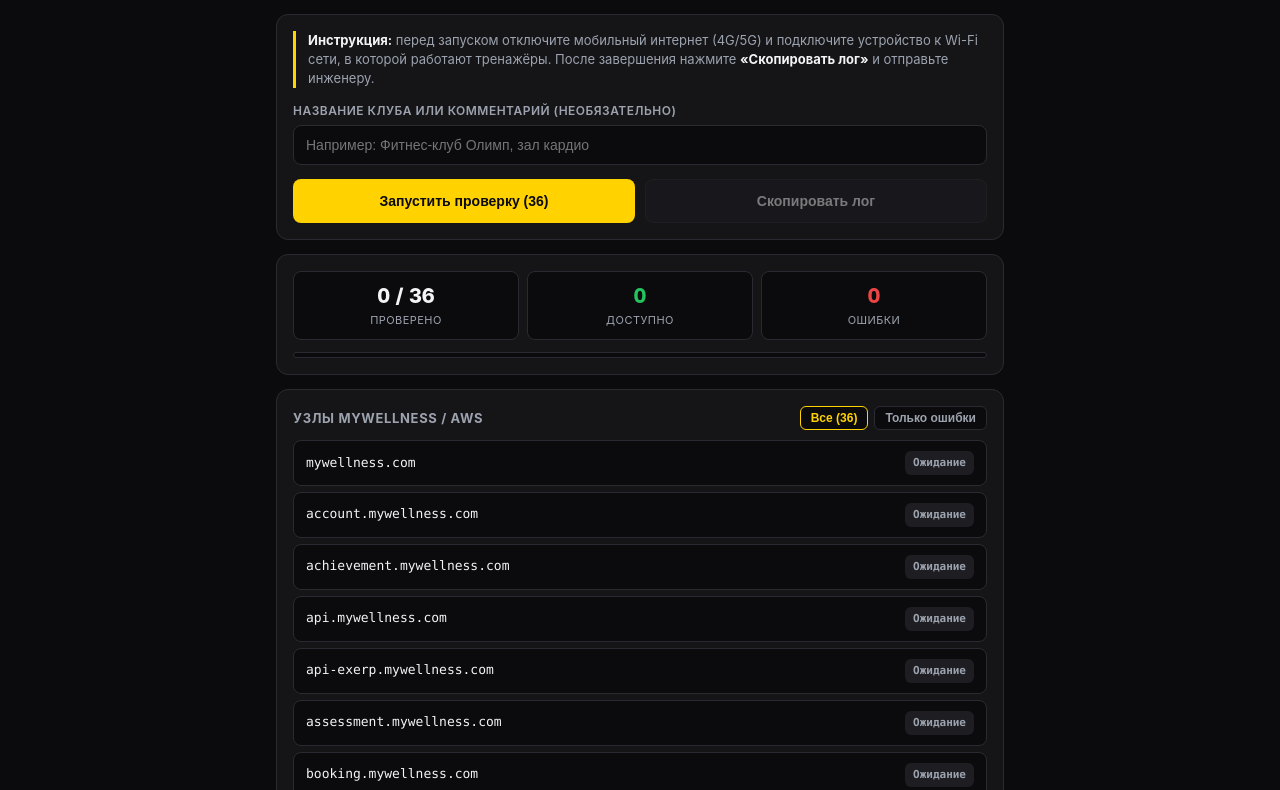
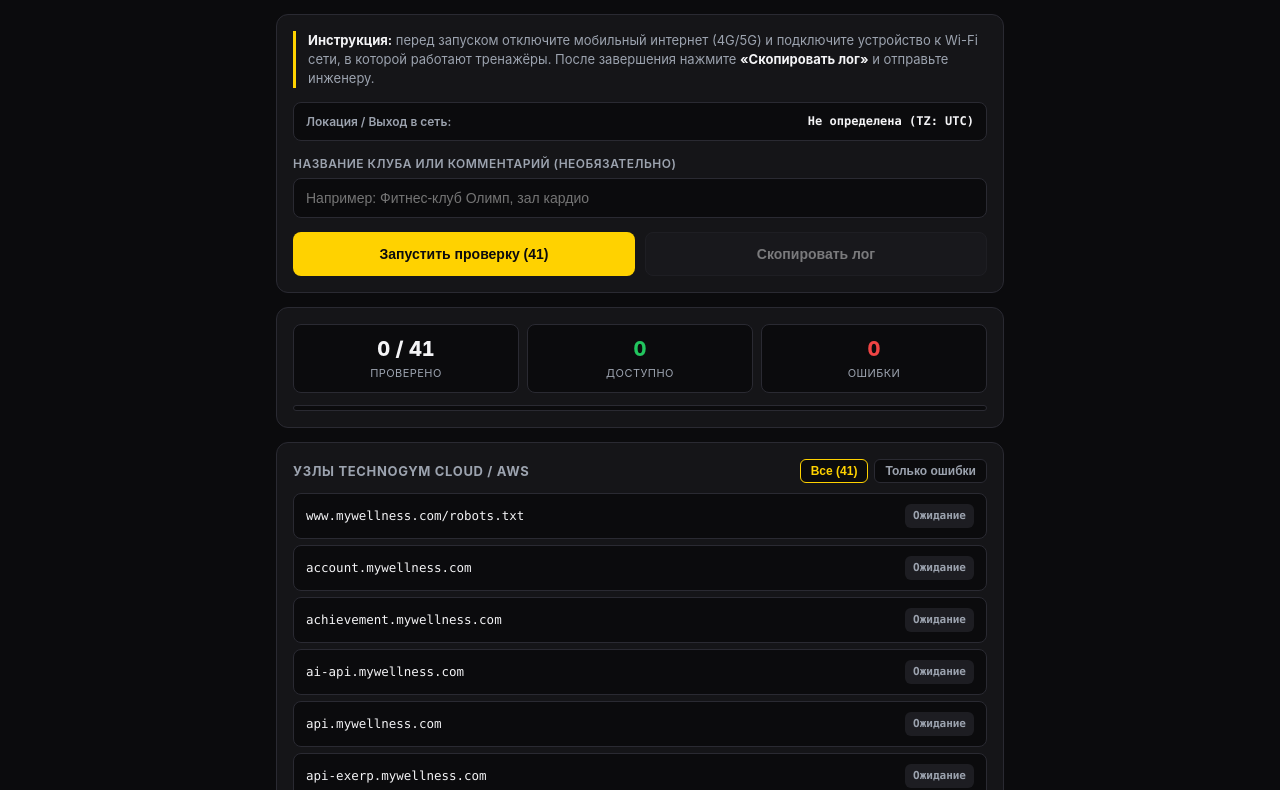
Before and after one commit to azaitsev-tg/mw-check, a plain HTML site: page index.html in a window 1280 px wide. Shown: the part 57-847 px from the top of the page. Drawn offline with Linux system fonts and the light colour scheme; no server answers.

Commit message:
feat(netcheck): align endpoints with TG Network Analyzer and add client GeoIP location

```diff
--- a/index.html
+++ b/index.html
@@ -109,6 +109,31 @@
 
     .notice strong {
       color: var(--text-main);
+    }
+
+    .geo-strip {
+      display: flex;
+      flex-wrap: wrap;
+      align-items: center;
+      justify-content: space-between;
+      gap: 8px;
+      background: var(--bg-primary);
+      border: 1px solid var(--border);
+      border-radius: 8px;
+      padding: 10px 12px;
+      margin-bottom: 14px;
+      font-size: 12px;
+    }
+
+    .geo-label {
+      color: var(--text-muted);
+      font-weight: 600;
+    }
+
+    .geo-value {
+      font-family: ui-monospace, SFMono-Regular, Menlo, Monaco, Consolas, monospace;
+      color: var(--text-main);
+      font-weight: 600;
     }
 
     .input-group {
@@ -312,7 +337,7 @@
 
     .domain-name {
       font-family: ui-monospace, SFMono-Regular, Menlo, Monaco, Consolas, monospace;
-      font-size: 13px;
+      font-size: 12.5px;
       color: var(--text-main);
       word-break: break-all;
     }
@@ -350,7 +375,7 @@
 
     .raw-textarea {
       width: 100%;
-      height: 180px;
+      height: 200px;
       margin-top: 10px;
       background: var(--bg-primary);
       border: 1px solid var(--border);
@@ -377,7 +402,7 @@
   <header class="header">
     <div class="header-inner">
       <div class="brand">Service Report<span class="brand-dot">.</span></div>
-      <div id="versionBadge" class="header-badge">NetCheck v1.0.0</div>
+      <div id="versionBadge" class="header-badge">NetCheck v1.1.0</div>
     </div>
   </header>
 
@@ -387,13 +412,18 @@
         <strong>Инструкция:</strong> перед запуском отключите мобильный интернет (4G/5G) и подключите устройство к Wi-Fi сети, в которой работают тренажёры. После завершения нажмите <strong>«Скопировать лог»</strong> и отправьте инженеру.
       </div>
 
+      <div class="geo-strip">
+        <span class="geo-label">Локация / Выход в сеть:</span>
+        <span id="geoDisplay" class="geo-value">Определение...</span>
+      </div>
+
       <div class="input-group">
         <label class="input-label" for="clientNote">Название клуба или комментарий (необязательно)</label>
         <input type="text" id="clientNote" class="text-input" placeholder="Например: Фитнес-клуб Олимп, зал кардио">
       </div>
 
       <div class="actions">
-        <button id="startBtn" class="btn btn-primary" onclick="startDiagnostics()">Запустить проверку (36)</button>
+        <button id="startBtn" class="btn btn-primary" onclick="startDiagnostics()">Запустить проверку (41)</button>
         <button id="copyBtn" class="btn btn-secondary" onclick="copyReport()" disabled>Скопировать лог</button>
       </div>
     </section>
@@ -401,7 +431,7 @@
     <section class="card">
       <div class="stats-grid">
         <div class="stat-box">
-          <div id="statDone" class="stat-val">0 / 36</div>
+          <div id="statDone" class="stat-val">0 / 41</div>
           <div class="stat-lbl">Проверено</div>
         </div>
         <div class="stat-box">
@@ -420,9 +450,9 @@
 
     <section class="card">
       <div class="toolbar">
-        <div class="section-title">Узлы MyWellness / AWS</div>
+        <div class="section-title">Узлы Technogym Cloud / AWS</div>
         <div class="filter-pills">
-          <button id="filterAll" class="pill active" onclick="setFilter('all')">Все (36)</button>
+          <button id="filterAll" class="pill active" onclick="setFilter('all')">Все (41)</button>
           <button id="filterFail" class="pill" onclick="setFilter('fail')">Только ошибки</button>
         </div>
       </div>
@@ -434,25 +464,54 @@
       <textarea id="rawLogArea" class="raw-textarea" readonly placeholder="Запустите проверку, чтобы сформировать отчёт..."></textarea>
     </details>
 
-    <footer id="footerVersion" class="footer">Service Report Diagnostics · v1.0.0</footer>
+    <footer id="footerVersion" class="footer">Service Report Diagnostics · v1.1.0</footer>
   </main>
 
   <script>
-    var APP_VERSION = "v1.0.0";
+    var APP_VERSION = "v1.1.0";
 
-    var DOMAINS = [
-      "mywellness.com", "account.mywellness.com", "achievement.mywellness.com",
-      "api.mywellness.com", "api-exerp.mywellness.com", "assessment.mywellness.com",
-      "booking.mywellness.com", "calendar.mywellness.com", "challenges.mywellness.com",
-      "cms.mywellness.com", "coach.mywellness.com", "comm.mywellness.com",
-      "contentrelease.mywellness.com", "core.mywellness.com", "eam.mywellness.com",
-      "eam-api.mywellness.com", "enterprise.mywellness.com", "leaderboards.mywellness.com",
-      "meet.mywellness.com", "oid.mywellness.com", "pay.mywellness.com",
-      "races.mywellness.com", "reporting.mywellness.com", "services.mywellness.com",
-      "storeapi.mywellness.com", "training.mywellness.com", "ud.mywellness.com",
-      "workout.mywellness.com", "fuse.mywellness.com", "iotcore.mywellness.com",
-      "onedevice-api.technogym.com", "amazonaws.com", "facebook.com",
-      "fbcdn.net", "google-analytics.com", "googleapis.com"
+    var ENDPOINTS = [
+      "https://www.mywellness.com/robots.txt",
+      "https://account.mywellness.com",
+      "https://achievement.mywellness.com",
+      "https://ai-api.mywellness.com",
+      "https://api.mywellness.com",
+      "https://api-exerp.mywellness.com",
+      "https://assessment.mywellness.com",
+      "https://booking.mywellness.com/say33",
+      "https://calendar.mywellness.com",
+      "https://challenges.mywellness.com",
+      "https://cms.mywellness.com",
+      "https://coach.mywellness.com",
+      "https://comm.mywellness.com",
+      "https://contentrelease.mywellness.com",
+      "https://core.mywellness.com",
+      "https://core.mywellness.com/say33",
+      "https://eam.mywellness.com",
+      "https://eam-api.mywellness.com",
+      "https://fuse.mywellness.com",
+      "https://iotcore.mywellness.com",
+      "https://leaderboards.mywellness.com",
+      "https://meet.mywellness.com",
+      "https://oid.mywellness.com",
+      "https://pay.mywellness.com",
+      "https://races.mywellness.com",
+      "https://reporting.mywellness.com",
+      "https://services.mywellness.com",
+      "https://storeapi.mywellness.com",
+      "https://training.mywellness.com",
+      "https://ud.mywellness.com",
+      "https://workout.mywellness.com",
+      "https://workout.mywellness.com/say33",
+      "https://onedevice-api.technogym.com/api/v1/status",
+      "https://www.technogym.com",
+      "https://www.worldweatheronline.com",
+      "https://google.com",
+      "https://googleapis.com",
+      "https://google-analytics.com",
+      "https://facebook.com",
+      "https://fbcdn.net",
+      "https://amazonaws.com"
     ];
 
     var results = [];
@@ -460,18 +519,109 @@
     var currentFilter = "all";
     var testTimestamp = "";
 
+    var clientGeo = {
+      location: "Не определена",
+      ip: "н/д",
+      isp: "н/д",
+      timezone: "н/д"
+    };
+
+    try {
+      clientGeo.timezone = Intl.DateTimeFormat().resolvedOptions().timeZone || "н/д";
+    } catch (e) {}
+
     document.getElementById("versionBadge").textContent = "NetCheck " + APP_VERSION;
     document.getElementById("footerVersion").textContent = "Service Report Diagnostics · " + APP_VERSION;
+    document.getElementById("startBtn").textContent = "Запустить проверку (" + ENDPOINTS.length + ")";
+    document.getElementById("filterAll").textContent = "Все (" + ENDPOINTS.length + ")";
+
+    function fetchJsonTimeout(url, ms) {
+      return new Promise(function(resolve, reject) {
+        var done = false;
+        var timer = setTimeout(function() {
+          if (!done) {
+            done = true;
+            reject(new Error("timeout"));
+          }
+        }, ms);
+
+        fetch(url, { cache: "no-store" })
+          .then(function(res) {
+            if (!res.ok) throw new Error("HTTP " + res.status);
+            return res.json();
+          })
+          .then(function(data) {
+            if (!done) {
+              done = true;
+              clearTimeout(timer);
+              resolve(data);
+            }
+          })
+          .catch(function(err) {
+            if (!done) {
+              done = true;
+              clearTimeout(timer);
+              reject(err);
+            }
+          });
+      });
+    }
+
+    function detectLocation() {
+      var geoEl = document.getElementById("geoDisplay");
+      geoEl.textContent = "Определение...";
+
+      return fetchJsonTimeout("https://ipwho.is/?lang=ru", 4000)
+        .then(function(d) {
+          if (!d || d.success === false) throw new Error("ipwho fail");
+          var parts = [d.city, d.region, d.country].filter(Boolean);
+          clientGeo.location = parts.join(", ") || "Не определена";
+          clientGeo.ip = d.ip || "н/д";
+          clientGeo.isp = (d.connection && (d.connection.isp || d.connection.org)) || "н/д";
+        })
+        .catch(function() {
+          return fetchJsonTimeout("https://get.geojs.io/v1/ip/geo.json", 4000)
+            .then(function(d) {
+              var parts = [d.city, d.region, d.country].filter(Boolean);
+              clientGeo.location = parts.join(", ") || "Не определена";
+              clientGeo.ip = d.ip || "н/д";
+              clientGeo.isp = d.organization_name || "н/д";
+            });
+        })
+        .catch(function() {
+          return fetchJsonTimeout("https://ipapi.co/json/", 4000)
+            .then(function(d) {
+              if (d && d.error) throw new Error("ipapi limit");
+              var parts = [d.city, d.region, d.country_name].filter(Boolean);
+              clientGeo.location = parts.join(", ") || "Не определена";
+              clientGeo.ip = d.ip || "н/д";
+              clientGeo.isp = d.org || "н/д";
+            });
+        })
+        .catch(function() {
+          clientGeo.location = "Не определена (TZ: " + clientGeo.timezone + ")";
+        })
+        .then(function() {
+          var summary = clientGeo.location;
+          if (clientGeo.ip !== "н/д") {
+            summary += " · " + clientGeo.ip;
+          }
+          geoEl.textContent = summary;
+          document.getElementById("rawLogArea").value = buildReportText();
+        });
+    }
 
     function initList() {
       var container = document.getElementById("domainList");
       container.innerHTML = "";
       results = [];
 
-      for (var i = 0; i < DOMAINS.length; i++) {
-        var domain = DOMAINS[i];
+      for (var i = 0; i < ENDPOINTS.length; i++) {
+        var url = ENDPOINTS[i];
+        var label = url.replace(/^https?:\/\//, "");
         results.push({
-          domain: domain,
+          url: url,
+          label: label,
           status: "idle",
           detail: "Ожидание",
           ms: null
@@ -481,7 +631,7 @@
         row.className = "domain-item";
         row.id = "row-" + i;
         row.innerHTML =
-          '<span class="domain-name">' + domain + '</span>' +
+          '<span class="domain-name">' + label + '</span>' +
           '<span id="badge-' + i + '" class="badge badge-idle">Ожидание</span>';
         container.appendChild(row);
       }
@@ -508,7 +658,7 @@
 
     function checkSingle(index) {
       return new Promise(function(resolve) {
-        var domain = DOMAINS[index];
+        var targetUrl = ENDPOINTS[index];
         var badge = document.getElementById("badge-" + index);
         results[index].status = "wait";
         badge.className = "badge badge-wait";
@@ -529,7 +679,7 @@
           }
         }, timeoutMs);
 
-        fetch("https://" + domain + "/?_mwcheck=" + start, {
+        fetch(targetUrl, {
           mode: "no-cors",
           cache: "no-store"
         })
@@ -576,10 +726,10 @@
         }
       }
 
-      document.getElementById("statDone").textContent = done + " / " + DOMAINS.length;
+      document.getElementById("statDone").textContent = done + " / " + ENDPOINTS.length;
       document.getElementById("statOk").textContent = ok;
       document.getElementById("statFail").textContent = fail;
-      document.getElementById("progressFill").style.width = Math.round((done / DOMAINS.length) * 100) + "%";
+      document.getElementById("progressFill").style.width = Math.round((done / ENDPOINTS.length) * 100) + "%";
       document.getElementById("filterFail").textContent = "Только ошибки (" + fail + ")";
 
       applyFilter();
@@ -602,11 +752,14 @@
       initList();
       updateProgress();
 
+      // Обновляем GeoIP при старте теста на случай смены сети (4G -> Wi-Fi)
+      var geoPromise = detectLocation();
+
       var cursor = 0;
       var concurrency = 6;
 
       function worker() {
-        if (cursor >= DOMAINS.length) {
+        if (cursor >= ENDPOINTS.length) {
           return Promise.resolve();
         }
         var idx = cursor++;
@@ -616,7 +769,7 @@
         });
       }
 
-      var workers = [];
+      var workers = [geoPromise];
       for (var w = 0; w < concurrency; w++) {
         workers.push(worker());
       }
@@ -639,11 +792,11 @@
       for (var i = 0; i < results.length; i++) {
         var r = results[i];
         if (r.status === "ok") {
-          okList.push("[OK]   " + r.domain + " — " + r.ms + " ms");
+          okList.push("[OK]   " + r.url + " — " + r.ms + " ms");
         } else if (r.status === "fail") {
-          failList.push("[FAIL] " + r.domain + " — " + r.detail);
+          failList.push("[FAIL] " + r.url + " — " + r.detail);
         } else {
-          waitList.push("[WAIT] " + r.domain);
+          waitList.push("[WAIT] " + r.url);
         }
       }
 
@@ -658,14 +811,17 @@
         "=== SERVICE REPORT: MYWELLNESS NETCHECK (" + APP_VERSION + ") ===",
         "Дата и время: " + (testTimestamp || new Date().toLocaleString("ru-RU")),
         "Объект: " + note,
-        "Итог: Доступно " + okList.length + " из " + DOMAINS.length + " (Ошибок: " + failList.length + ")",
+        "Локация (GeoIP): " + clientGeo.location,
+        "Внешний IP / ISP: " + clientGeo.ip + " (" + clientGeo.isp + ")",
+        "Часовой пояс (Устройство): " + clientGeo.timezone,
+        "Итог: Доступно " + okList.length + " из " + ENDPOINTS.length + " (Ошибок: " + failList.length + ")",
         "Сеть (браузер): " + connInfo,
         "Устройство: " + navigator.userAgent,
         "-------------------------------------------"
       ];
 
       if (failList.length > 0) {
-        lines.push("НЕДОСТУПНЫЕ ДОМЕНЫ (" + failList.length + "):");
+        lines.push("НЕДОСТУПНЫЕ УЗЛЫ (" + failList.length + "):");
         for (var f = 0; f < failList.length; f++) {
           lines.push(failList[f]);
         }
@@ -673,7 +829,7 @@
       }
 
       if (okList.length > 0) {
-        lines.push("ДОСТУПНЫЕ ДОМЕНЫ (" + okList.length + "):");
+        lines.push("ДОСТУПНЫЕ УЗЛЫ (" + okList.length + "):");
         for (var o = 0; o < okList.length; o++) {
           lines.push(okList[o]);
         }
@@ -733,6 +889,7 @@
     });
 
     initList();
+    detectLocation();
   </script>
 </body>
 </html>
```
